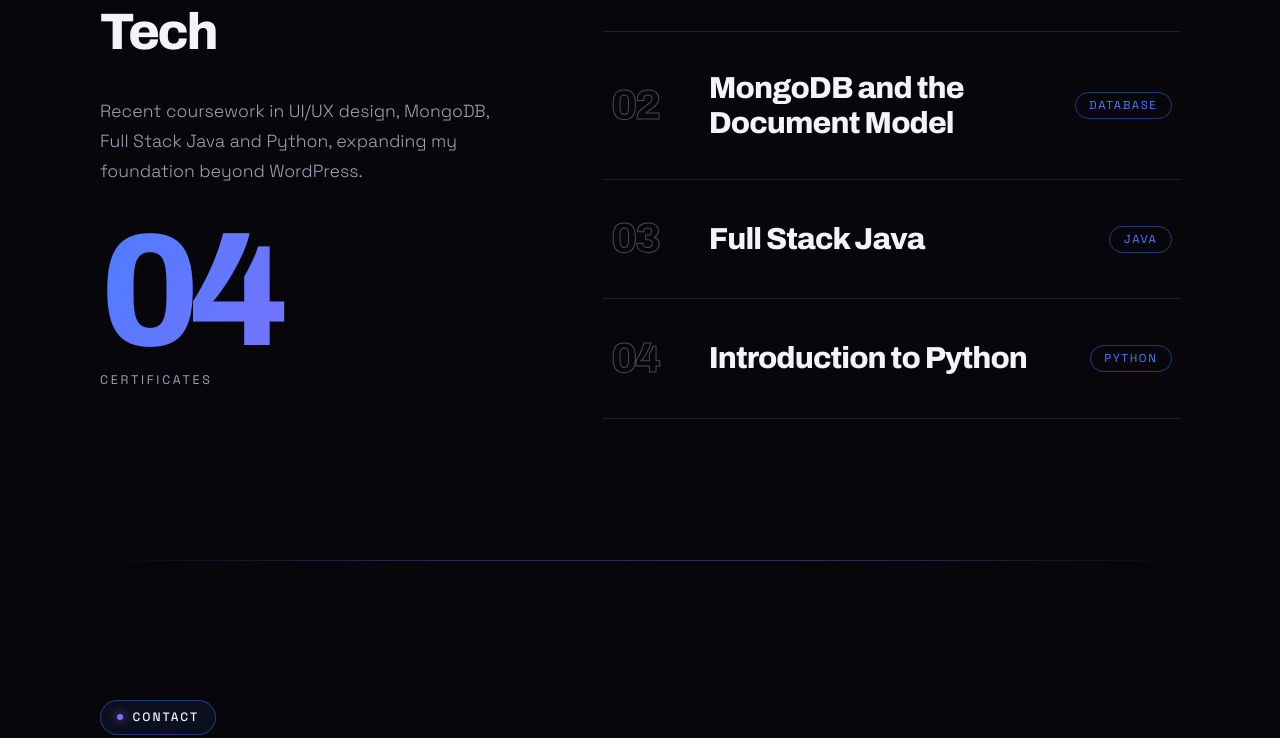
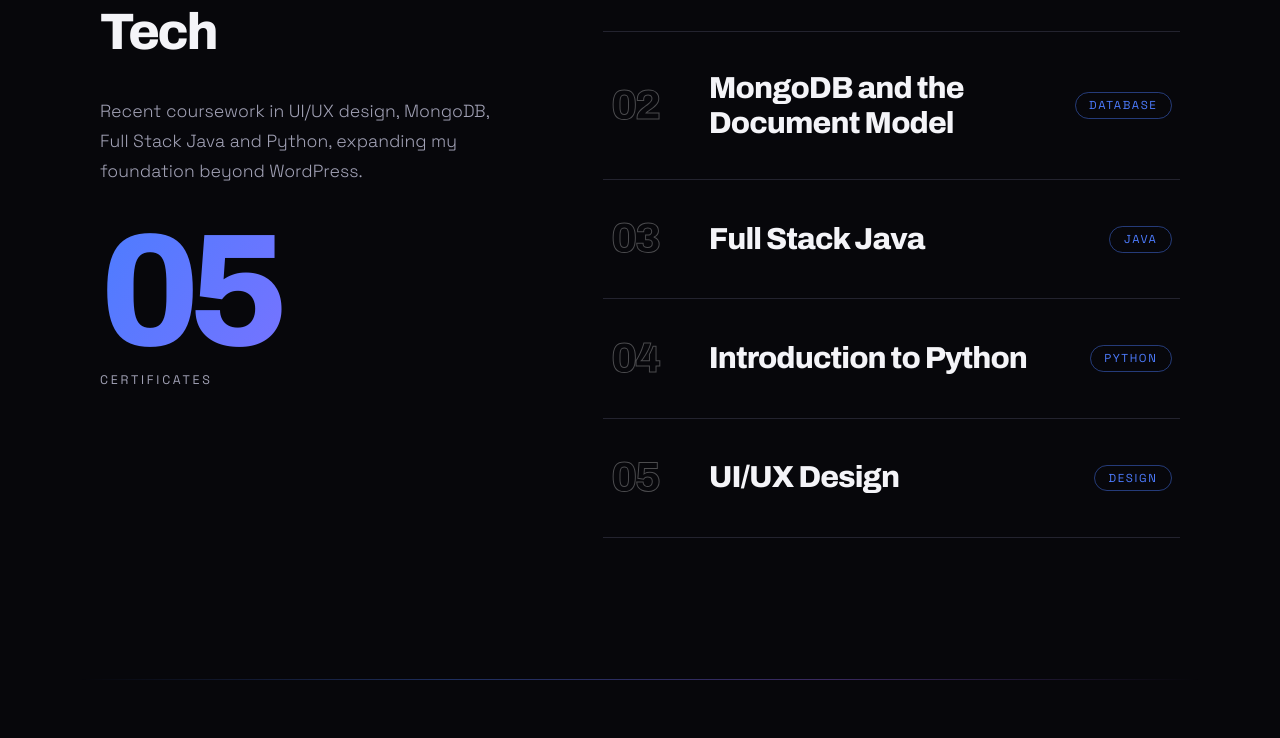
Before and after one commit to nivask2003/nivas-kumar-portfolio, a plain HTML site: page index.html in a window 1280 px wide. Shown: the part 8343-9081 px from the top of the page. Drawn offline with Linux system fonts and the light colour scheme.

Commit message:
Add fifth certification in UI/UX Design
Added a fifth certification in UI/UX Design to the certificates section.

```diff
--- a/index.html
+++ b/index.html
@@ -51,7 +51,7 @@
 <section><div class="wrap"><p class="eyebrow">Education</p><h2 class="rv">The Foundation Behind My Web Craft</h2><div class="edu rv"><div><h3>Bachelor of Computer Applications (BCA)</h3><p>Mannar Thirumalai Naicker College</p></div><p>2021 – 2024</p></div>
 <p style="color:var(--mute);margin-top:1.5rem">Languages: Tamil (Fluent) · English (Intermediate)</p></div></section>
 
-<section id="certificates"><div class="wrap cx"><div class="cl"><p class="eyebrow">Certifications</p><h2 class="rv">Always Learning New Tools and Tech</h2><p class="lead rv">Recent coursework in UI/UX design, MongoDB, Full Stack Java and Python, expanding my foundation beyond WordPress.</p><div class="big rv" aria-hidden="true"><b class="grad">04</b><span>Certificates</span></div></div><ol class="clist"><li class="cr rv"><span class="no" aria-hidden="true">01</span><h3>Learn the Latest UI/UX Design Tools and Trends for 2024</h3><span class="tag">Design</span></li><li class="cr rv"><span class="no" aria-hidden="true">02</span><h3>MongoDB and the Document Model</h3><span class="tag">Database</span></li><li class="cr rv"><span class="no" aria-hidden="true">03</span><h3>Full Stack Java</h3><span class="tag">Java</span></li><li class="cr rv"><span class="no" aria-hidden="true">04</span><h3>Introduction to Python</h3><span class="tag">Python</span></li></ol></div></section>
+<section id="certificates"><div class="wrap cx"><div class="cl"><p class="eyebrow">Certifications</p><h2 class="rv">Always Learning New Tools and Tech</h2><p class="lead rv">Recent coursework in UI/UX design, MongoDB, Full Stack Java and Python, expanding my foundation beyond WordPress.</p><div class="big rv" aria-hidden="true"><b class="grad">05</b><span>Certificates</span></div></div><ol class="clist"><li class="cr rv"><span class="no" aria-hidden="true">01</span><h3>Learn the Latest UI/UX Design Tools and Trends for 2024</h3><span class="tag">Design</span></li><li class="cr rv"><span class="no" aria-hidden="true">02</span><h3>MongoDB and the Document Model</h3><span class="tag">Database</span></li><li class="cr rv"><span class="no" aria-hidden="true">03</span><h3>Full Stack Java</h3><span class="tag">Java</span></li><li class="cr rv"><span class="no" aria-hidden="true">04</span><h3>Introduction to Python</h3><span class="tag">Python</span></li><li class="cr rv"><span class="no" aria-hidden="true">05</span><h3>UI/UX Design</h3><span class="tag">Design</span></li></ol></div></section>
 
 <section id="contact"><div class="wrap"><p class="eyebrow">Contact</p><h2 class="rv">Have a Project in Mind? Let’s Talk</h2>
 <div class="cgrid"><div class="rv"><ul class="info"><li>Location: Madurai, Tamil Nadu, India</li><li>Availability: Open to Remote Opportunities</li></ul>
```
